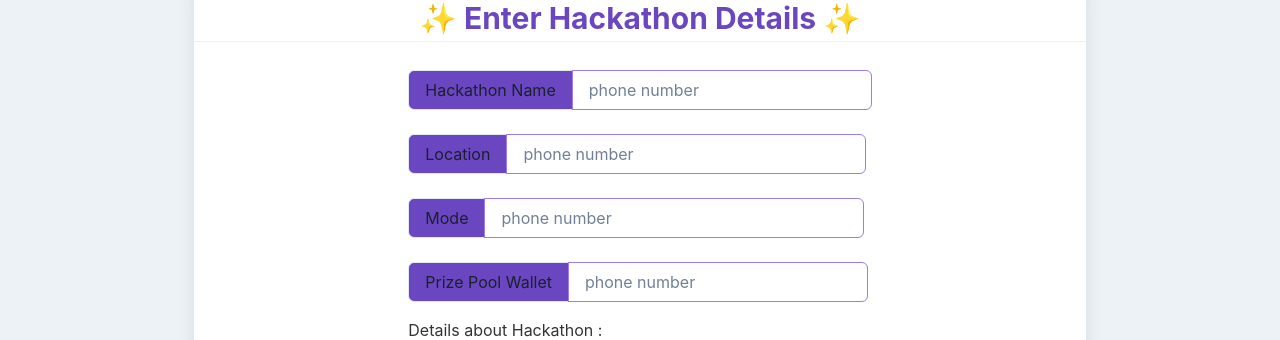
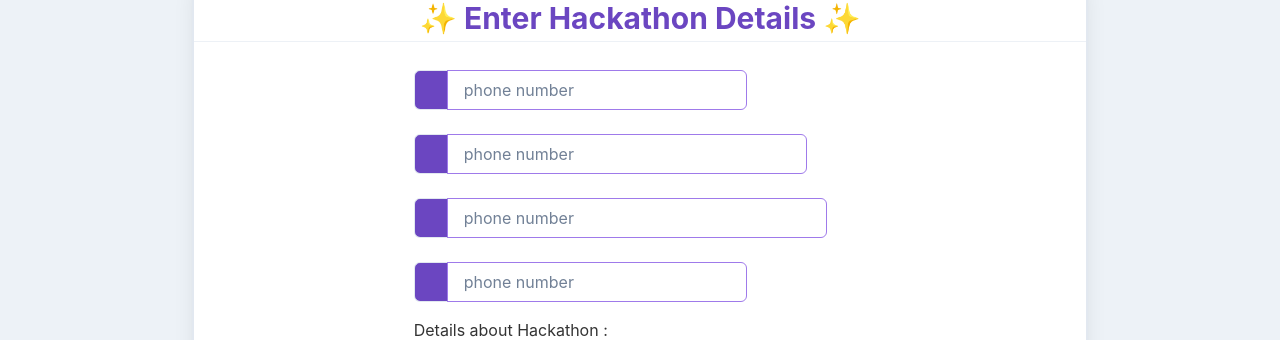
Before and after one commit to Arch0125/devonchainnext, a Next.js app: page /AddHack in a window 1280 px wide. Shown: the part 162-502 px from the top of the page. Built offline with nearby package versions, Linux system fonts and the light colour scheme; what wagmi would draw is missing.

Commit message:
Fix Errors

```diff
--- a/pages/AddHack.js
+++ b/pages/AddHack.js
@@ -8,19 +8,19 @@ const AddHack = () => {
                 <Divider colorScheme={'black'} />
                 <Stack mt={"20px"} spacing={4}>
                     <InputGroup mt={'2'} >
-                        <InputLeftAddon bgColor={'purple.600'} children='Hackathon Name' />
+                        <InputLeftAddon bgColor={'purple.600'} />
                         <Input color={'blackAlpha.600'} placeholder='phone number' borderColor={'purple.400'} width={"300px"} />
                     </InputGroup>
                     <InputGroup mt={'2'} >
-                        <InputLeftAddon bgColor={'purple.600'} children='Location' />
+                        <InputLeftAddon bgColor={'purple.600'}  />
                         <Input color={'blackAlpha.600'} placeholder='phone number' borderColor={'purple.400'} width={"360px"} />
                     </InputGroup>
                     <InputGroup mt={'2'} >
-                        <InputLeftAddon bgColor={'purple.600'} children='Mode' />
+                        <InputLeftAddon bgColor={'purple.600'}/>
                         <Input color={'blackAlpha.600'} placeholder='phone number' borderColor={'purple.400'} width={"380px"} />
                     </InputGroup>
                     <InputGroup mt={'2'} >
-                        <InputLeftAddon bgColor={'purple.600'} children='Prize Pool Wallet' />
+                        <InputLeftAddon bgColor={'purple.600'} />
                         <Input color={'blackAlpha.600'} placeholder='phone number' borderColor={'purple.400'} width={"300px"} />
                     </InputGroup>
                     <Text color={'blackAlpha.800'} >Details about Hackathon : <Textarea borderColor={'purple.400'} color={'black'}/></Text>
```
